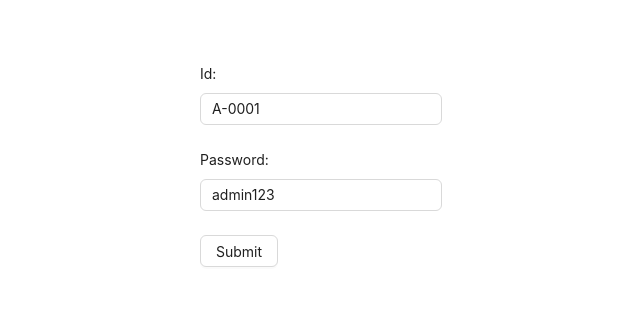
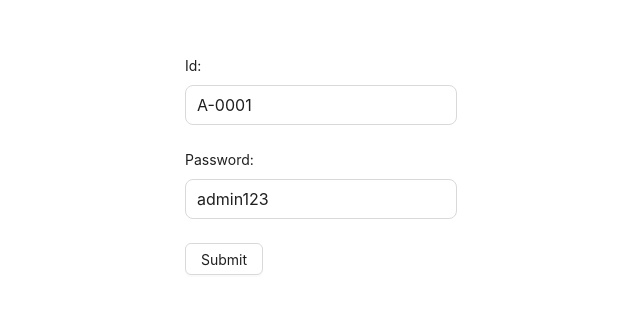
Before and after one commit to miavai649/ph-university-client, a React (Vite) app: page /login in a window 1280 px wide. Shown: the part 235-548 px from the top of the page, without its empty margins (319-959 px from the left). Built offline with nearby package versions, Linux system fonts and the light colour scheme.

Commit message:
semester name and code getting in onsubmit function

```diff
--- a/src/components/form/PHInput.tsx
+++ b/src/components/form/PHInput.tsx
@@ -14,7 +14,7 @@ const PHInput = ({ type, name, label }: TInputProps) => {
         name={name}
         render={({ field }) => (
           <Form.Item label={label}>
-            <Input {...field} type={type} id={name} />
+            <Input {...field} type={type} id={name} size='large' />
           </Form.Item>
         )}
       />
--- a/src/components/form/PHSelect.tsx
+++ b/src/components/form/PHSelect.tsx
@@ -13,7 +13,12 @@ const PHSelect = ({ label, name, options }: TSelectProps) => {
       name={name}
       render={({ field }) => (
         <Form.Item label={label}>
-          <Select style={{ width: '100%' }} {...field} options={options} />
+          <Select
+            style={{ width: '100%' }}
+            {...field}
+            options={options}
+            size='large'
+          />
         </Form.Item>
       )}
     />
```
